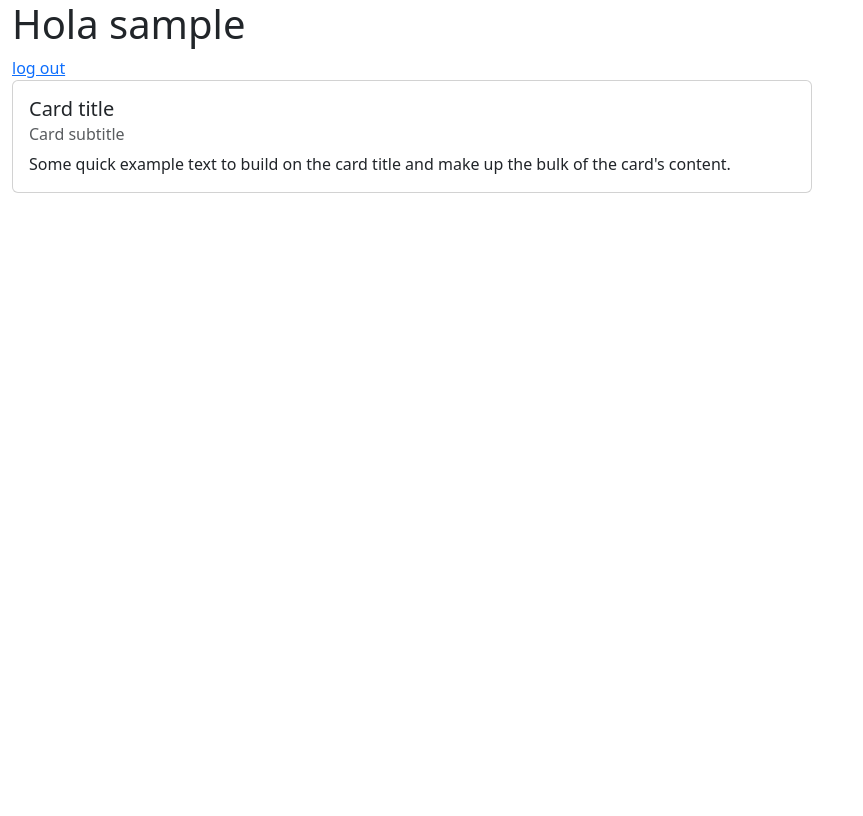
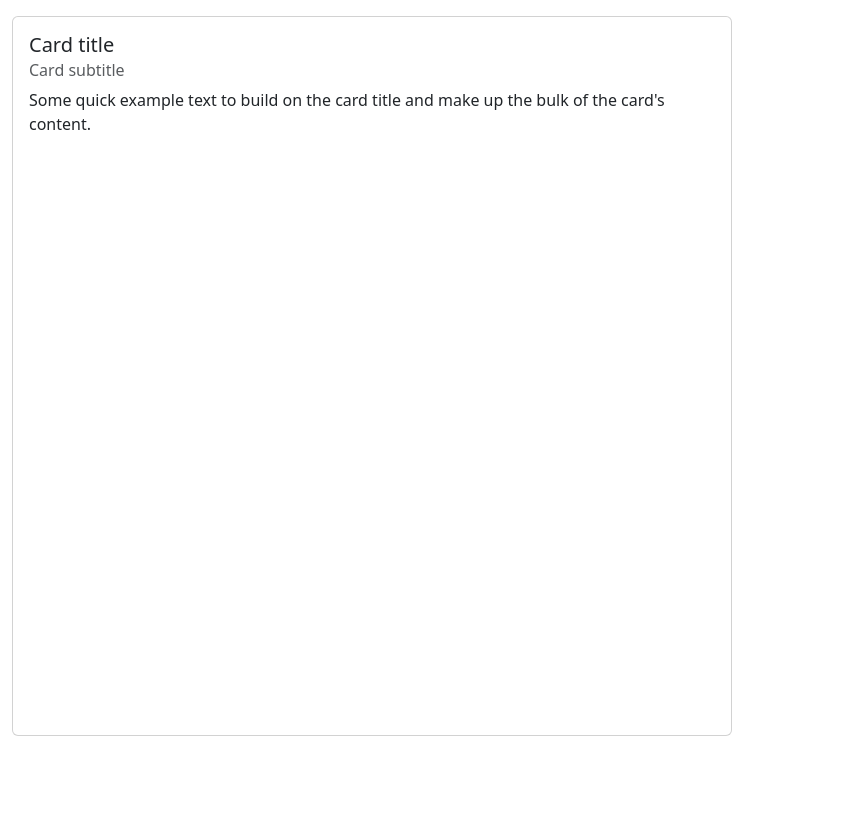
Before and after one commit to franchsli/whatsapp_clone_django, a Django app: page / in a window 1280 px wide. Shown: the whole page, without its empty margins (0-863 px from the left). Before the commit the page ends 193 px from the top, so only its background shows below. Run offline with Django 5.2, Linux system fonts and the light colour scheme; the visitor is signed in with stand-in values (Sample User, id 1).

Commit message:
Layout try

```diff
--- a/whatsapp_clone/templates/home.html
+++ b/whatsapp_clone/templates/home.html
@@ -4,16 +4,23 @@
 
 {% block content %}
 {% if request.user.is_authenticated %}
-<h1>Hola {{ user }}</h1>
-<a href="{% url 'exit' %}">log out</a>
+{% comment %} <h1>Hola {{ user }}</h1>
+<a href="{% url 'exit' %}">log out</a> {% endcomment %}
+
+
+<div class="card mt-3 mb-3" style="width: 90vh; height: 90vh;">
+  <div class="card-body">
+    <h5 class="card-title">Card title</h5>
+    <h6 class="card-subtitle mb-2 text-body-secondary">Card subtitle</h6>
+    <p class="card-text">Some quick example text to build on the card title and make up the bulk of the card's content.</p>
+  </div>
+</div>
+
+{% else %}
+<h1>Log in</h1>
+<a href="{% url 'login' %}"></a>
 {% endif %}
 
-<div class="card" style="width: 50rem;">
-    <div class="card-body">
-      <h5 class="card-title">Card title</h5>
-      <h6 class="card-subtitle mb-2 text-body-secondary">Card subtitle</h6>
-      <p class="card-text">Some quick example text to build on the card title and make up the bulk of the card's content.</p>
-    </div>
-  </div>
+
 
 {% endblock content %}
--- a/whatsapp_clone/templates/layouts/base.html
+++ b/whatsapp_clone/templates/layouts/base.html
@@ -10,8 +10,8 @@
     <script src="https://cdn.jsdelivr.net/npm/bootstrap@5.3.2/dist/js/bootstrap.bundle.min.js" integrity="sha384-C6RzsynM9kWDrMNeT87bh95OGNyZPhcTNXj1NW7RuBCsyN/o0jlpcV8Qyq46cDfL" crossorigin="anonymous"></script>
 </head>
 <body>
-    <div class="container-fluid">
-        <main>{% block content %}{% endblock content %}</main>
+    <div class="container-fluid vw-100 vh-100">
+        <main class="w-100 h-100">{% block content %}{% endblock content %}</main>
         {% include "layouts/partials/footer.html" %}
     </div>
 
```
Also changed, not shown: README.md.
